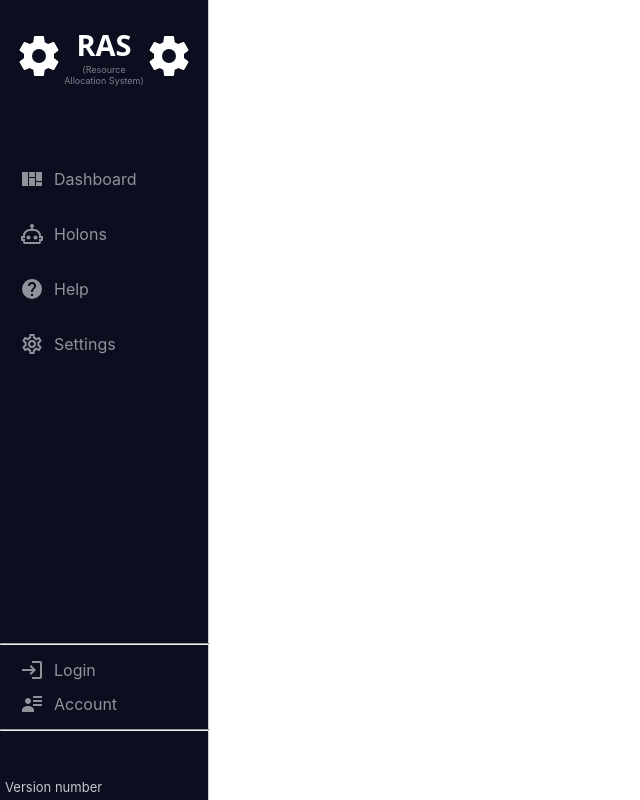
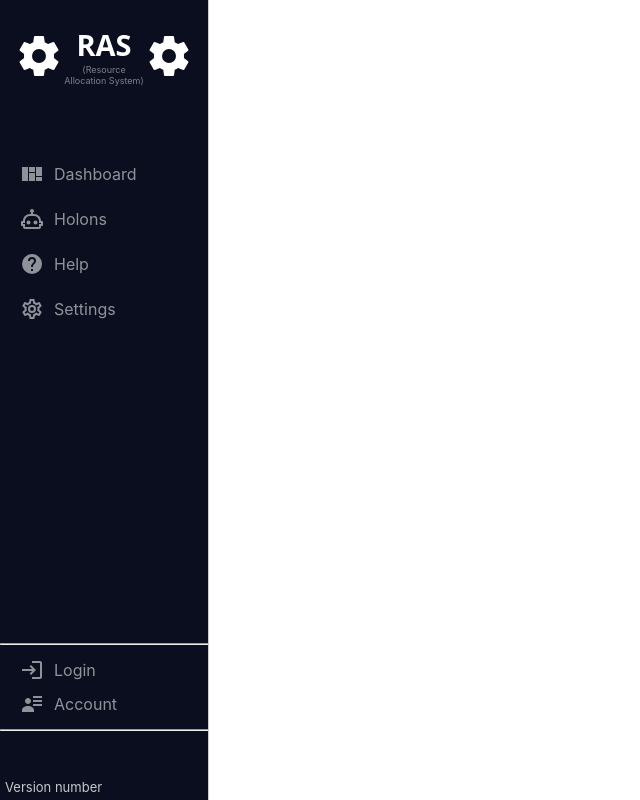
Before and after one commit to ferakp/hmas-resource-allocator, a React (Create React App) app: page / in a window 1280 px wide. Shown: the whole page, without its empty margins (0-640 px from the left). Built offline with nearby package versions, Linux system fonts and the light colour scheme.

Commit message:
Fix overflow issue - link element

```diff
--- a/src/components/sidebars/left-side-bar/LeftSidebar.module.css
+++ b/src/components/sidebars/left-side-bar/LeftSidebar.module.css
@@ -10,6 +10,7 @@
     top: 0;
     border-right: 1px rgb(209, 202, 202) solid;
     background-color: #0b0e1f;
+    overflow: hidden;
 }
 
 .innerContainer {
@@ -17,6 +18,7 @@
     flex: 1;
     flex-direction: column;
     height: 100%;
+    overflow: hidden;
 }
 
 .draggerContainer {
@@ -82,6 +84,7 @@
     margin-top: 50px;
     cursor: pointer;
     height: 100%;
+    overflow: hidden;
 }
 
 .link:hover {
@@ -95,11 +98,13 @@
 }
 
 .link {
+    box-sizing: border-box;
     display: flex;
     flex: 1;
     flex-direction: row;
     align-items: center;
     width: 100%;
+    max-width: 208px !important;
     padding: 20px;
     padding-bottom: 5px;
     padding-top: 5px;
```
